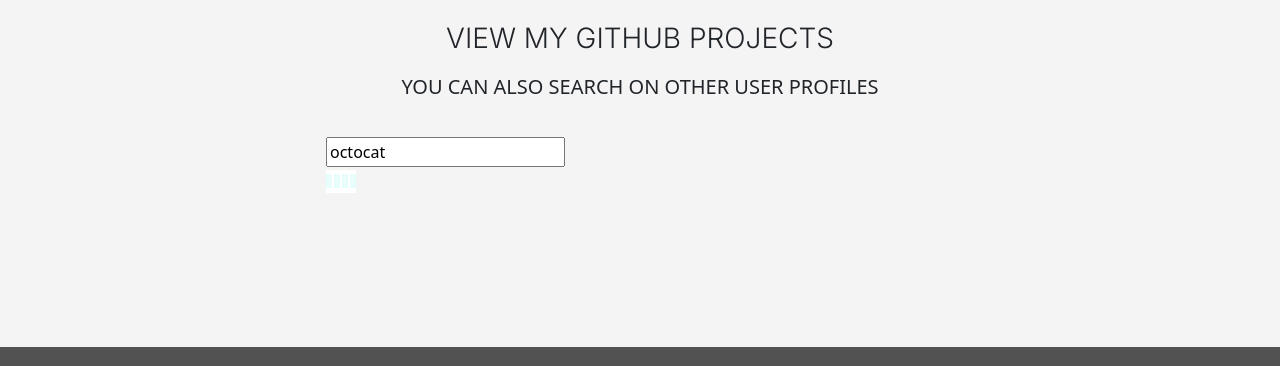
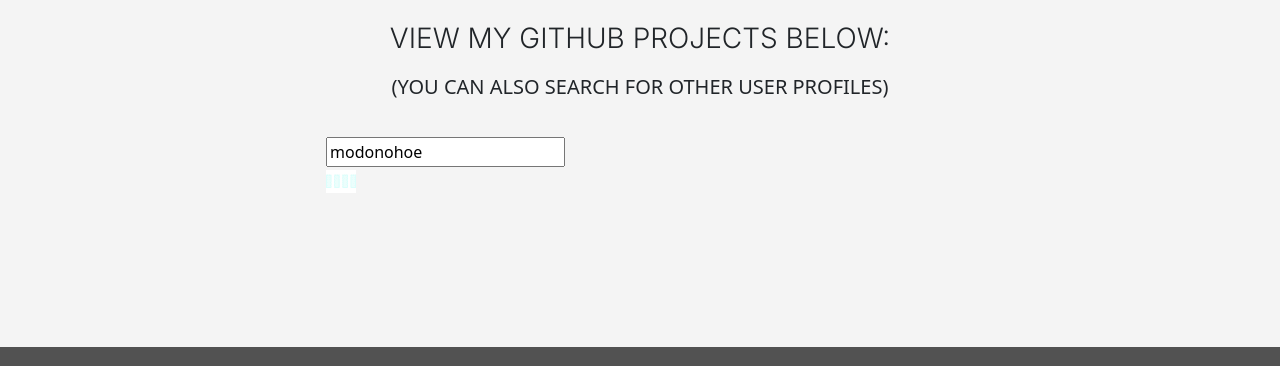
Before and after one commit to modonohoe/resume, a website: page github.html in a window 1280 px wide. Shown: the part 372-738 px from the top of the page. Drawn offline with nearby package versions, Linux system fonts and the light colour scheme; no server answers.

Commit message:
amend search bar for github.html to my profile

```diff
--- a/assets/css/github-styles.css
+++ b/assets/css/github-styles.css
@@ -4,7 +4,6 @@
     display: block;
     line-height: 1.6em;
 }
-
 
 
 ol,
@@ -105,6 +104,7 @@
     display: block;
     clear: both;
     width: 100%;
+    padding-bottom: 0.5rem;
 }
 
 .repo-list ul {
--- a/github.html
+++ b/github.html
@@ -95,17 +95,17 @@
       <div class="row bg-color-contact">
         <div class="col">
           <h3 class="contact-heading uppercase text-center">
-            View My GitHub Projects
+            View My GitHub Projects below:
           </h3>
           <h5 class="uppercase text-center">
-            You can also search on other user profiles
+            (you can also search for other user profiles)
           </h5>
 
           <div class="center-form">
             <input
               type="text"
               id="gh-username"
-              value="octocat"
+              value="modonohoe"
               oninput="fetchGitHubInformation()"
             />
             <div id="gh-user-data"></div>
```
